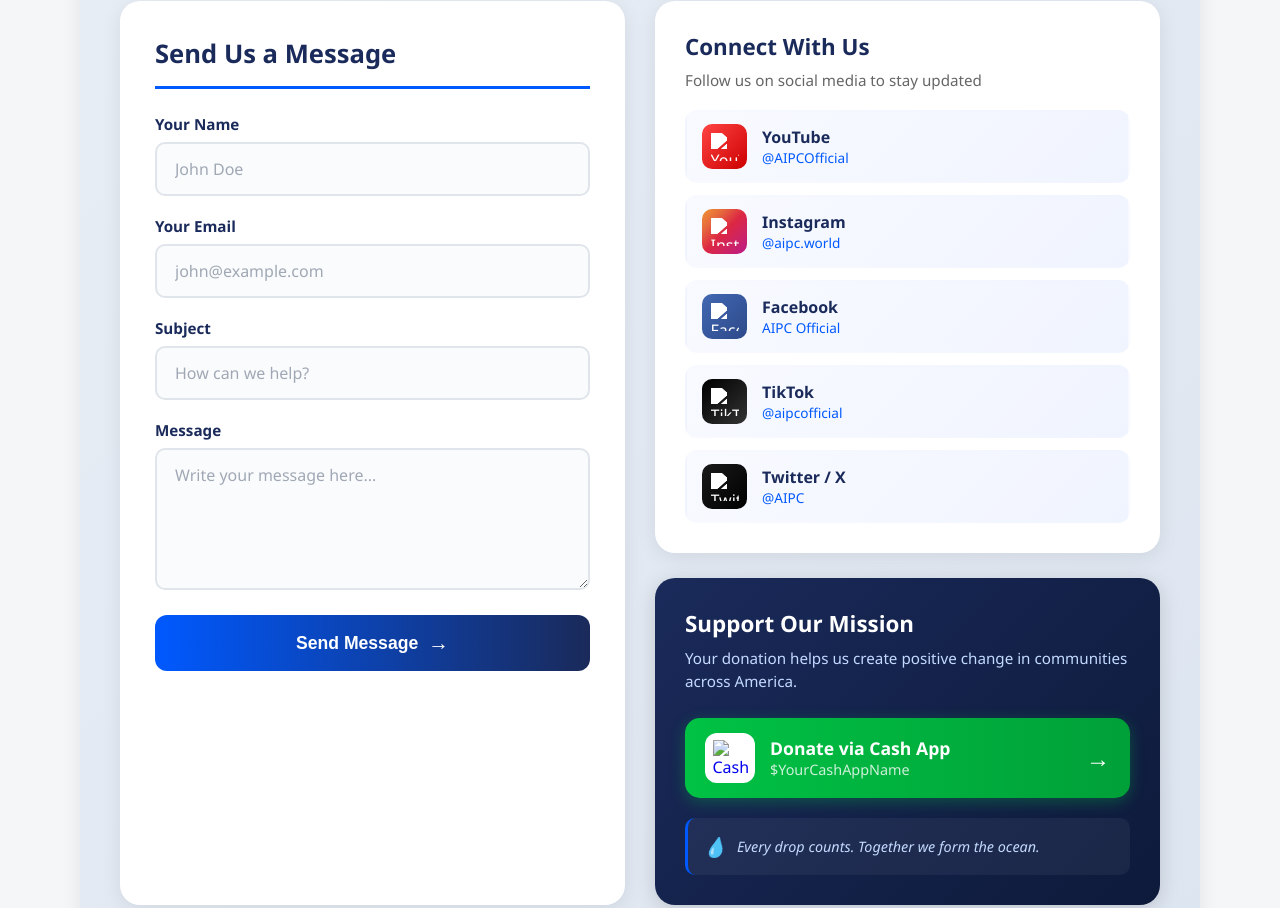
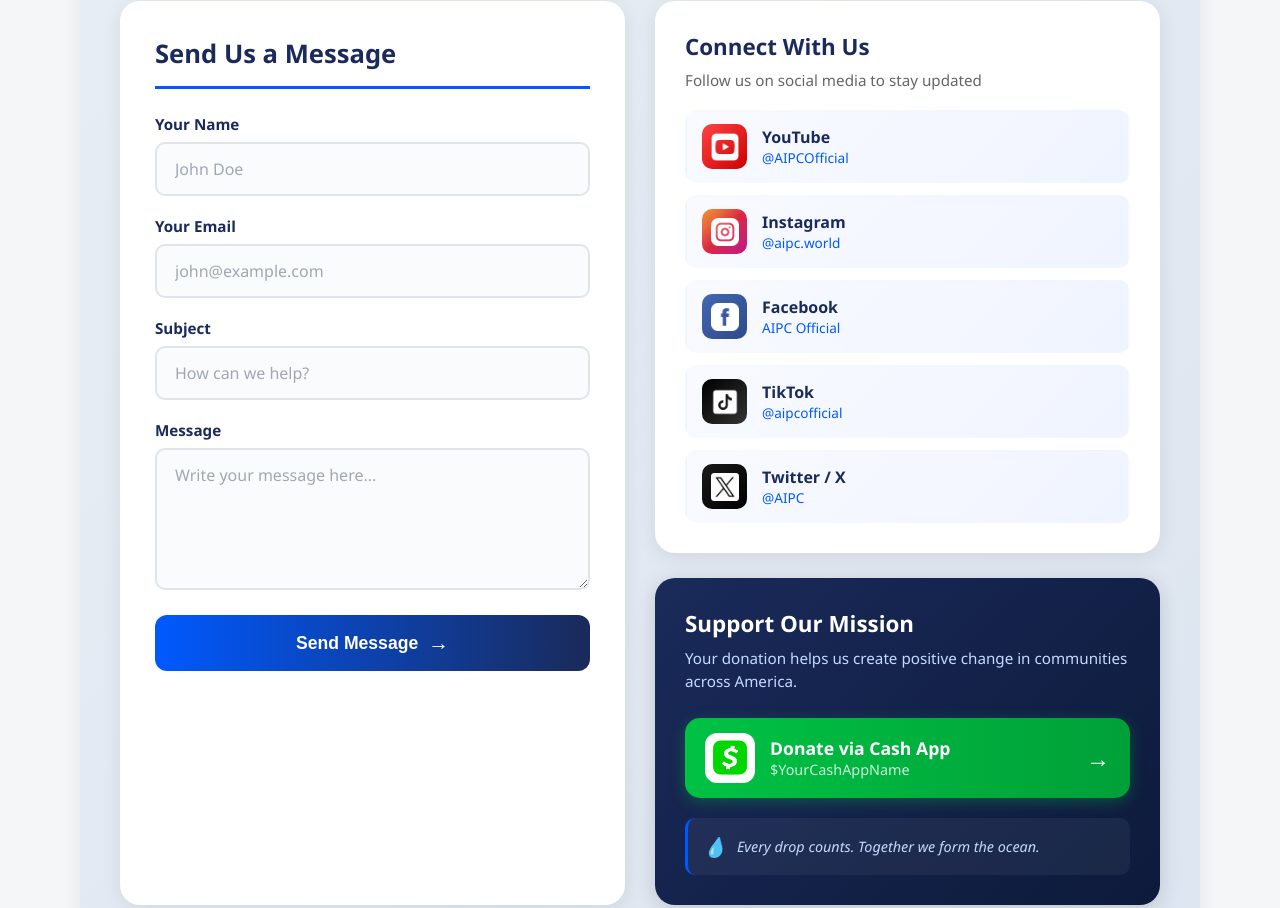
Before and after one commit to AbuTashin1/AIPC, a plain HTML site: page contact/contact.html in a window 1280 px wide. Shown: the part 376-1284 px from the top of the page. Drawn offline with Linux system fonts and the light colour scheme.

Commit message:
cash app and picure for contact

```diff
--- a/contact/contact.css
+++ b/contact/contact.css
@@ -397,7 +397,7 @@ nav a.active::after {
 }
 
 .donate-icon img {
-    width: 35px;
+    width: 560px;
     height: 35px;
 }
 
--- a/contact/contact.html
+++ b/contact/contact.html
@@ -91,7 +91,7 @@
     <div class="social-links">
       <a href="https://youtube.com" target="_blank" class="social-card">
         <div class="social-icon youtube">
-                                <img src="images/video.png" alt="YouTube">
+          <img src="../images/video.png" alt="YouTube">
         </div>
         <div class="social-text">
           <span class="social-name">YouTube</span>
@@ -101,7 +101,7 @@
 
       <a href="https://www.instagram.com/aipc.world" target="_blank" class="social-card">
         <div class="social-icon instagram">
-                                <img src="images/instagram.png" alt="Instagram">
+          <img src="../images/instagram.png" alt="Instagram">
         </div>
         <div class="social-text">
           <span class="social-name">Instagram</span>
@@ -111,7 +111,7 @@
 
       <a href="https://www.facebook.com/share/17GWzR4HaJ/" target="_blank" class="social-card">
         <div class="social-icon facebook">
-                                <img src="images/facebook.png" alt="Facebook">
+          <img src="../images/facebook.png" alt="Facebook">
         </div>
         <div class="social-text">
           <span class="social-name">Facebook</span>
@@ -121,7 +121,7 @@
 
       <a href="https://www.tiktok.com/@aipcofficial" target="_blank" class="social-card">
         <div class="social-icon tiktok">
-                                <img src="images/tiktok.png" alt="TikTok">
+          <img src="../images/tiktok.png" alt="TikTok">
         </div>
         <div class="social-text">
           <span class="social-name">TikTok</span>
@@ -131,7 +131,7 @@
 
       <a href="https://twitter.com" target="_blank" class="social-card">
         <div class="social-icon twitter">
-                                <img src="images/twitter.png" alt="Twitter">
+          <img src="../images/twitter.png" alt="Twitter">
         </div>
         <div class="social-text">
           <span class="social-name">Twitter / X</span>
@@ -148,7 +148,7 @@
 
     <a href="https://cash.app/$YourCashAppName" target="_blank" class="donate-btn">
       <div class="donate-icon">
-                            <img src="images/cashapp.png" alt="Cash App">
+        <img src="../images/cashapp.png" alt="Cash App">
       </div>
       <div class="donate-text">
         <span class="donate-title">Donate via Cash App</span>
@@ -164,9 +164,6 @@
 
 </div>
 
-        </div>
-
-    </div>
 
     <script src="contact.js"></script>
 </body>
```
Also changed, not shown: vocab/aipcvocab.html (+1 -1 lines). Lines whose indentation alone changed are shown as unchanged.
